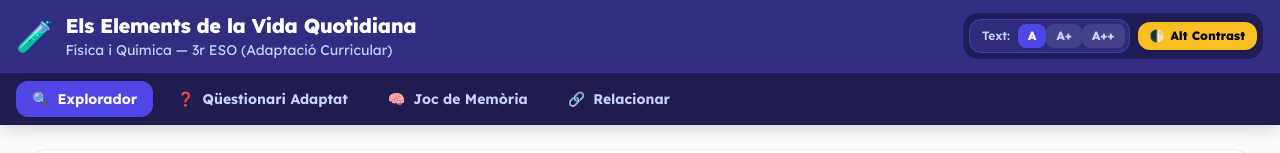
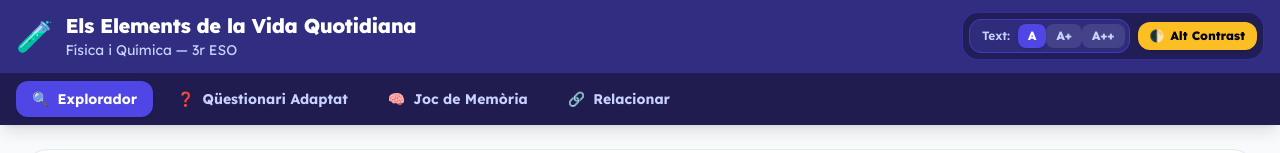
Before and after one commit to fq-iesalgarb/elementsalt, a plain HTML site: page index.html in a window 1280 px wide. Shown: the top 153 px of the page. Drawn offline with nearby package versions, Linux system fonts and the light colour scheme.

Commit message:
Update index.html

```diff
--- a/index.html
+++ b/index.html
@@ -115,7 +115,7 @@
         <span class="text-3xl" aria-hidden="true">🧪</span>
         <div>
           <h1 class="text-lg sm:text-xl font-extrabold tracking-tight hc-accent">Els Elements de la Vida Quotidiana</h1>
-          <p class="text-xs sm:text-sm text-indigo-200 hc-text-sub">Física i Química — 3r ESO (Adaptació Curricular)</p>
+          <p class="text-xs sm:text-sm text-indigo-200 hc-text-sub">Física i Química — 3r ESO</p>
         </div>
       </div>
 
```
